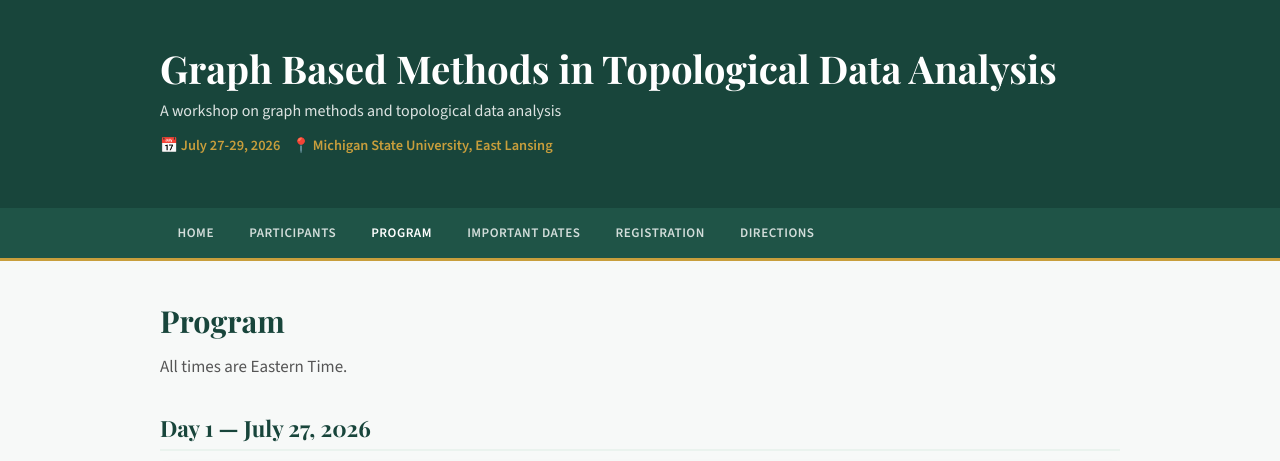
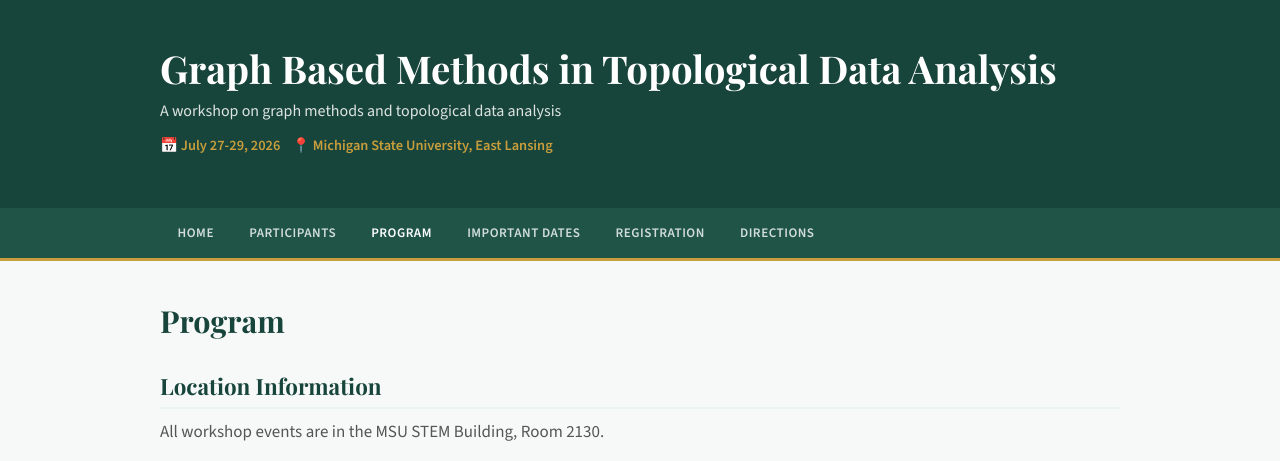
Before and after one commit to MunchLab/graph-methods-tda, a Jekyll site: the page built from program.md, in a window 1280 px wide and 1400 px high. Shown: the top 461 px of the window. Built offline with Jekyll 4.4.1, drawn with Linux system fonts in a browser that asks for light colours; some of the changed text lies outside the part shown; grey boxes are pictures that could not be loaded.

Commit message:
Added room info, some title/abstracts

```diff
--- a/program.md
+++ b/program.md
@@ -5,9 +5,17 @@ title: Program
 
 # Program
 
-All times are Eastern Time.
+## Location Information
 
-## Day 1 — July 27, 2026
+All workshop events are in the MSU STEM Building, Room 2130.
+
+<iframe src="https://www.google.com/maps/embed?pb=!1m18!1m12!1m3!1d2930.9185098651674!2d-84.483143!3d42.7266155!2m3!1f0!2f0!3f0!3m2!1i1024!2i768!4f13.1!3m3!1m2!1s0x8822c3ed0f1527d9%3A0x4331d7e3bcbf5f4b!2sSTEM%20Teaching%20and%20Learning%20Facility!5e0!3m2!1sen!2sus!4v1784565687326!5m2!1sen!2sus" width="600" height="450" style="border:0;" allowfullscreen="" loading="lazy" referrerpolicy="strict-origin-when-cross-origin"></iframe>
+
+## Schedule
+
+All times are Eastern Time. Click on a presenter name to see their title and abstract on the [Participants Page](participants.html).
+
+### Day 1 — July 27, 2026
 
 <table class="prog-table">
   <thead><tr><th>Time</th><th>Event</th></tr></thead>
@@ -26,7 +34,7 @@ All times are Eastern Time.
   </tbody>
 </table>
 
-## Day 2 — July 28, 2026
+### Day 2 — July 28, 2026
 
 <table class="prog-table">
   <thead><tr><th>Time</th><th>Event</th></tr></thead>
@@ -45,7 +53,7 @@ All times are Eastern Time.
   </tbody>
 </table>
 
-## Day 3 — July 29, 2026
+### Day 3 — July 29, 2026
 
 <table class="prog-table">
   <thead><tr><th>Time</th><th>Event</th></tr></thead>
```
Also changed, not shown: directions.md (+3 -0 lines), index.md (+2 -2 lines), participants.md (+21 -5 lines), registration.md (+4 -2 lines).
